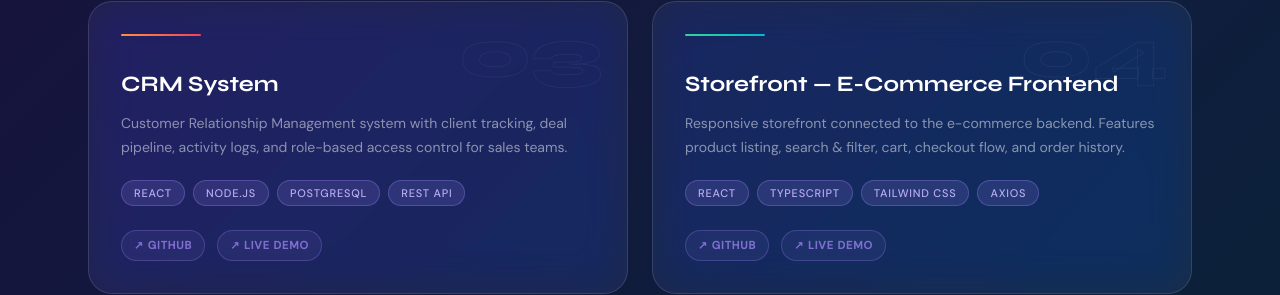
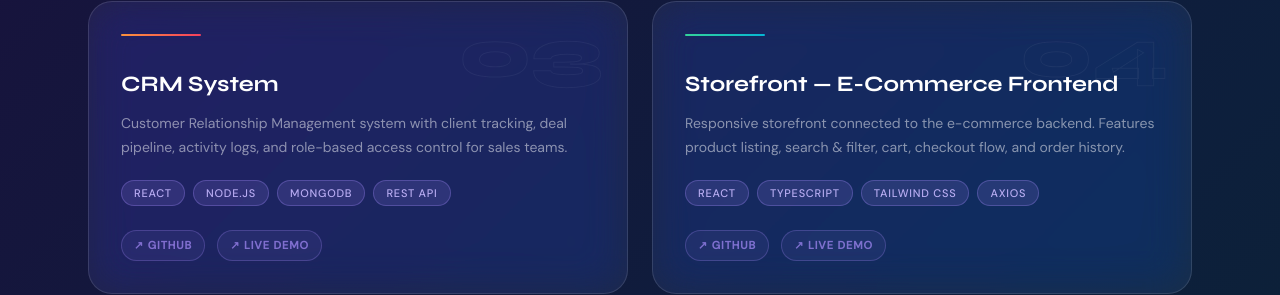
Before and after one commit to salim725/portfolio, a React (Vite) app in the folder frontend/: page / in a window 1280 px wide. Shown: the part 2563-2858 px from the top of the page. Built offline with nearby package versions, Linux system fonts and the light colour scheme.

Commit message:
fix: CRM database changed to MongoDB

```diff
--- a/frontend/src/components/Portfolio.tsx
+++ b/frontend/src/components/Portfolio.tsx
@@ -79,7 +79,7 @@ const PROJECTS: Project[] = [
   {
     title: "CRM System",
     desc: "Customer Relationship Management system with client tracking, deal pipeline, activity logs, and role-based access control for sales teams.",
-    tags: ["React", "Node.js", "PostgreSQL", "REST API"],
+    tags: ["React", "Node.js", "MongoDB", "REST API"],
     github: "#",
     live: "#",
     gradient: "from-orange-400 to-rose-500",
```
